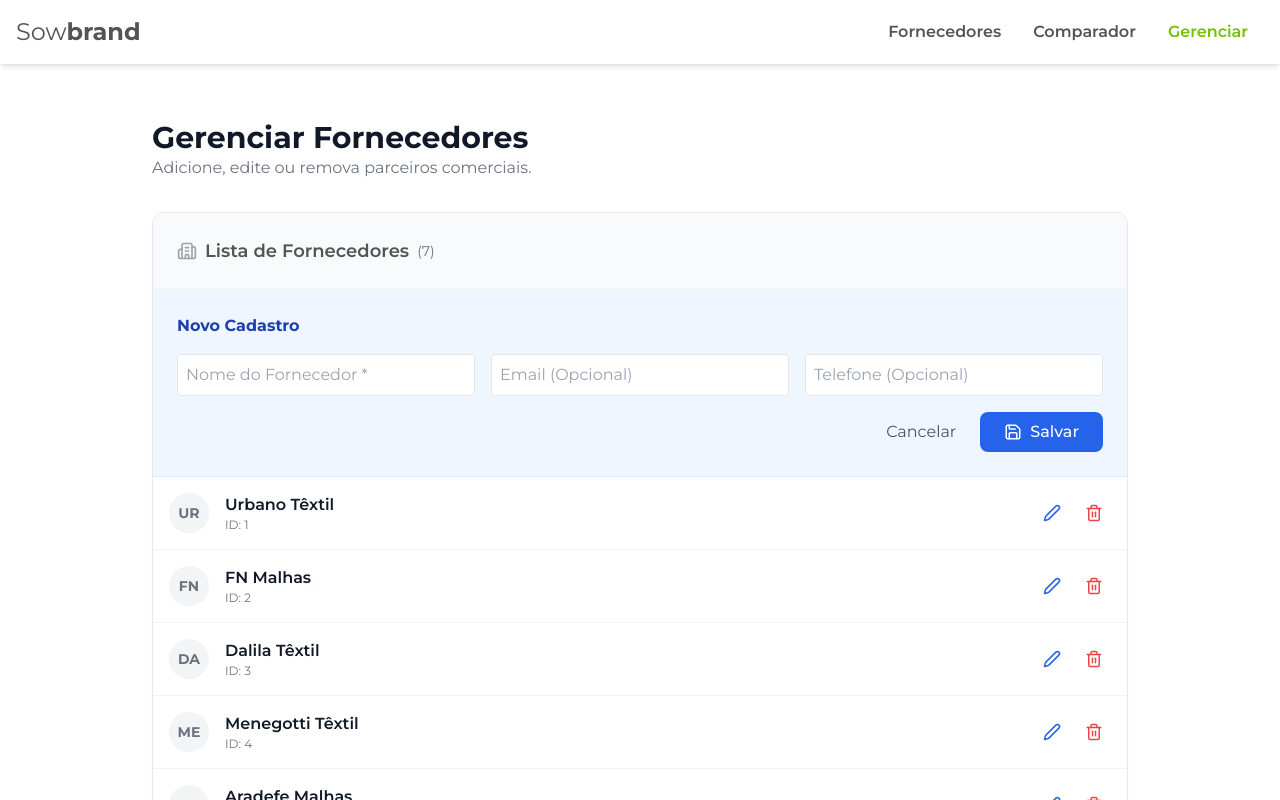
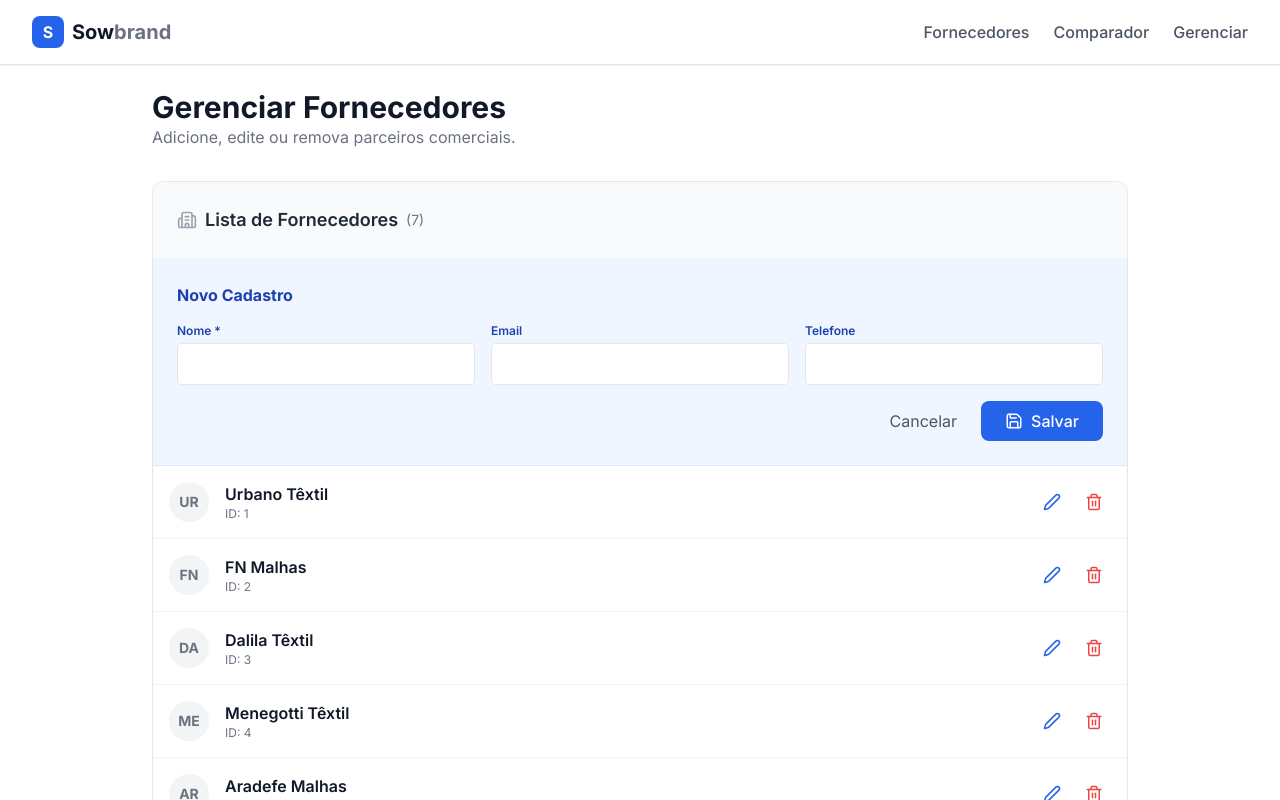
Before and after one commit to sowbrand/stackblitz-starters-izhtpd7q, a Next.js app: page /manage in a window 1280 px wide. Both pictures are taken after a click on the button "Novo Fornecedor". Shown: the top 800 px of the page. Built offline with nearby package versions, Linux system fonts and the light colour scheme.

Commit message:
correcao-module-not-found

```diff
--- /dev/null
+++ b/app/context/SupplierContext.tsx
@@ -0,0 +1,62 @@
+'use client';
+
+import React, { createContext, useContext, useState, ReactNode } from 'react';
+// Caminhos relativos (saindo de app/context -> app -> raiz -> types/lib)
+import { Supplier, Mesh } from '../../types';
+import { INITIAL_SUPPLIERS, INITIAL_MESHES } from '../../lib/constants';
+
+interface SupplierContextType {
+  suppliers: Supplier[];
+  meshes: Mesh[];
+  addSupplier: (supplier: Supplier) => void;
+  updateSupplier: (id: string, data: Partial<Supplier>) => void;
+  deleteSupplier: (id: string) => void;
+  addMesh: (mesh: Mesh) => void;
+  updateMesh: (mesh: Mesh) => void;
+  setMeshes: React.Dispatch<React.SetStateAction<Mesh[]>>;
+}
+
+const SupplierContext = createContext<SupplierContextType | undefined>(undefined);
+
+export function SupplierProvider({ children }: { children: ReactNode }) {
+  const [suppliers, setSuppliers] = useState<Supplier[]>(INITIAL_SUPPLIERS);
+  const [meshes, setMeshes] = useState<Mesh[]>(INITIAL_MESHES);
+
+  const addSupplier = (supplier: Supplier) => {
+    setSuppliers(prev => [...prev, supplier]);
+  };
+
+  const updateSupplier = (id: string, data: Partial<Supplier>) => {
+    setSuppliers(prev => prev.map(s => s.id === id ? { ...s, ...data } : s));
+  };
+
+  const deleteSupplier = (id: string) => {
+    setSuppliers(prev => prev.filter(s => s.id !== id));
+  };
+
+  const addMesh = (mesh: Mesh) => {
+    setMeshes(prev => [...prev, mesh]);
+  };
+
+  const updateMesh = (updatedMesh: Mesh) => {
+    setMeshes(prev => prev.map(m => m.id === updatedMesh.id ? updatedMesh : m));
+  };
+
+  return (
+    <SupplierContext.Provider value={{
+        suppliers, meshes,
+        addSupplier, updateSupplier, deleteSupplier,
+        addMesh, updateMesh, setMeshes
+    }}>
+      {children}
+    </SupplierContext.Provider>
+  );
+}
+
+export function useSupplierContext() {
+  const context = useContext(SupplierContext);
+  if (context === undefined) {
+    throw new Error('useSupplierContext deve ser usado dentro de um SupplierProvider');
+  }
+  return context;
+}
--- a/app/layout.tsx
+++ b/app/layout.tsx
@@ -1,31 +1,42 @@
+import type { Metadata } from 'next';
+import { Inter } from 'next/font/google';
+import './globals.css';
+// Importação segura assumindo app/context
+import { SupplierProvider } from './context/SupplierContext';
 
-import React from "react";
-import type { Metadata } from "next";
-import { Navbar } from "@/components/ui/Navbar";
-import "./globals.css";
+const inter = Inter({ subsets: ['latin'] });
 
 export const metadata: Metadata = {
-  title: "Sowbrand - Gestão Têxtil Inteligente",
-  description: "Um aplicativo inteligente para gestão, leitura, comparação e análise de malhas têxteis.",
+  title: 'Sowbrand',
+  description: 'Gestão de Malhas',
 };
 
 export default function RootLayout({
   children,
-}: Readonly<{
+}: {
   children: React.ReactNode;
-}>) {
+}) {
   return (
     <html lang="pt-BR">
-      <head>
-        <link rel="preconnect" href="https://fonts.googleapis.com" />
-        <link rel="preconnect" href="https://fonts.gstatic.com" crossOrigin="anonymous" />
-        <link href="https://fonts.googleapis.com/css2?family=Montserrat:wght@400;500;600;700&display=swap" rel="stylesheet" />
-      </head>
-      <body className="bg-white min-h-screen text-[#545454]">
-        <Navbar />
-        <main className="p-4 sm:p-6 md:p-8">
-          {children}
-        </main>
+      <body className={inter.className}>
+        <SupplierProvider>
+            {/* Header Fixo */}
+            <header className="bg-white border-b sticky top-0 z-50 shadow-sm">
+              <div className="max-w-7xl mx-auto px-4 sm:px-6 lg:px-8 h-16 flex items-center justify-between">
+                <div className="flex items-center gap-2">
+                  <div className="h-8 w-8 bg-blue-600 rounded-lg flex items-center justify-center text-white font-bold">S</div>
+                  <span className="text-xl font-bold text-gray-900">Sow<span className="text-gray-500">brand</span></span>
+                </div>
+                <nav className="flex space-x-6">
+                  <a href="/" className="text-gray-600 hover:text-blue-600 font-medium transition-colors">Fornecedores</a>
+                  <a href="/compare" className="text-gray-600 hover:text-blue-600 font-medium transition-colors">Comparador</a>
+                  <a href="/manage" className="text-gray-600 hover:text-blue-600 font-medium transition-colors">Gerenciar</a>
+                </nav>
+              </div>
+            </header>
+
+            {children}
+        </SupplierProvider>
       </body>
     </html>
   );
--- a/app/manage/page.tsx
+++ b/app/manage/page.tsx
@@ -1,29 +1,30 @@
 'use client';
 
 import React, { useState } from 'react';
-import { Supplier } from '@/types';
-import { INITIAL_SUPPLIERS } from '@/lib/constants';
-import { Trash2, Edit2, Plus, Save, X, Building2 } from 'lucide-react';
+// Caminho relativo para types (saindo de app/manage -> app -> raiz -> types)
+import { Supplier } from '../../types';
+import { Trash2, Edit2, Plus, Save, Building2 } from 'lucide-react';
+// Caminho relativo para context (saindo de app/manage -> app -> context)
+import { useSupplierContext } from '../context/SupplierContext';
 
 export default function ManageSuppliers() {
-  // Estado local dos fornecedores (inicia com a lista oficial)
-  const [suppliers, setSuppliers] = useState<Supplier[]>(INITIAL_SUPPLIERS);
+  const { suppliers, addSupplier, updateSupplier, deleteSupplier } = useSupplierContext();
 
-  // Controles de Edição/Criação
   const [isAdding, setIsAdding] = useState(false);
   const [editingId, setEditingId] = useState<string | null>(null);
 
-  // Campos do formulário
-  const [formData, setFormData] = useState({ name: '', email: '', phone: '' });
+  const [formData, setFormData] = useState({
+    name: '',
+    email: '',
+    phone: ''
+  });
 
-  // Iniciar criação
   const startAdd = () => {
     setFormData({ name: '', email: '', phone: '' });
     setIsAdding(true);
     setEditingId(null);
   };
 
-  // Iniciar edição
   const startEdit = (supplier: Supplier) => {
     setFormData({
         name: supplier.name,
@@ -34,34 +35,38 @@ export default function ManageSuppliers() {
     setIsAdding(false);
   };
 
-  // Salvar (Criar ou Atualizar)
   const handleSave = () => {
-    if (!formData.name.trim()) return alert("O nome é obrigatório");
+    if (!formData.name.trim()) {
+        alert("O nome é obrigatório");
+        return;
+    }
 
     if (editingId) {
-      // Atualizar existente
-      setSuppliers(prev => prev.map(s =>
-        s.id === editingId ? { ...s, ...formData } : s
-      ));
+      updateSupplier(editingId, formData);
       setEditingId(null);
     } else {
-      // Criar novo
       const newSupplier: Supplier = {
         id: Date.now().toString(),
-        ...formData
+        name: formData.name,
+        email: formData.email,
+        phone: formData.phone
       };
-      setSuppliers(prev => [...prev, newSupplier]);
+      addSupplier(newSupplier);
       setIsAdding(false);
     }
-    // Limpa form
     setFormData({ name: '', email: '', phone: '' });
   };
 
-  // Deletar
   const handleDelete = (id: string) => {
-    if (confirm('Tem certeza que deseja excluir este fornecedor?')) {
-      setSuppliers(prev => prev.filter(s => s.id !== id));
+    if (confirm('Tem certeza? Isso pode afetar malhas vinculadas.')) {
+      deleteSupplier(id);
     }
+  };
+
+  const handleCancel = () => {
+      setIsAdding(false);
+      setEditingId(null);
+      setFormData({ name: '', email: '', phone: '' });
   };
 
   return (
@@ -74,9 +79,8 @@ export default function ManageSuppliers() {
       </div>
 
       <div className="bg-white rounded-xl shadow-sm border border-gray-200 overflow-hidden">
-        {/* Cabeçalho da Lista */}
         <div className="p-6 border-b border-gray-100 flex justify-between items-center bg-gray-50">
-          <h2 className="text-lg font-semibold flex items-center gap-2">
+          <h2 className="text-lg font-semibold flex items-center gap-2 text-gray-800">
             <Building2 size={20} className="text-gray-400"/>
             Lista de Fornecedores <span className="text-sm font-normal text-gray-500">({suppliers.length})</span>
           </h2>
@@ -90,45 +94,33 @@ export default function ManageSuppliers() {
           )}
         </div>
 
-        {/* Formulário de Edição/Criação (Aparece condicionalmente) */}
         {(isAdding || editingId) && (
           <div className="p-6 bg-blue-50 border-b border-blue-100">
             <h3 className="font-bold text-blue-800 mb-4">{isAdding ? 'Novo Cadastro' : 'Editando Fornecedor'}</h3>
             <div className="grid grid-cols-1 md:grid-cols-3 gap-4 mb-4">
-                <input
-                  type="text"
-                  placeholder="Nome do Fornecedor *"
-                  value={formData.name}
-                  onChange={(e) => setFormData({...formData, name: e.target.value})}
-                  className="p-2 border rounded focus:ring-2 focus:ring-blue-500 outline-none"
-                />
-                <input
-                  type="email"
-                  placeholder="Email (Opcional)"
-                  value={formData.email}
-                  onChange={(e) => setFormData({...formData, email: e.target.value})}
-                  className="p-2 border rounded focus:ring-2 focus:ring-blue-500 outline-none"
-                />
-                <input
-                  type="text"
-                  placeholder="Telefone (Opcional)"
-                  value={formData.phone}
-                  onChange={(e) => setFormData({...formData, phone: e.target.value})}
-                  className="p-2 border rounded focus:ring-2 focus:ring-blue-500 outline-none"
-                />
+                <div>
+                    <label className="block text-xs font-semibold text-blue-800 mb-1">Nome *</label>
+                    <input type="text" value={formData.name} onChange={(e) => setFormData({...formData, name: e.target.value})} className="w-full p-2 border rounded" />
+                </div>
+                <div>
+                    <label className="block text-xs font-semibold text-blue-800 mb-1">Email</label>
+                    <input type="email" value={formData.email} onChange={(e) => setFormData({...formData, email: e.target.value})} className="w-full p-2 border rounded" />
+                </div>
+                <div>
+                    <label className="block text-xs font-semibold text-blue-800 mb-1">Telefone</label>
+                    <input type="text" value={formData.phone} onChange={(e) => setFormData({...formData, phone: e.target.value})} className="w-full p-2 border rounded" />
+                </div>
             </div>
             <div className="flex gap-2 justify-end">
-                <button onClick={() => { setIsAdding(false); setEditingId(null); }} className="px-4 py-2 text-gray-600 hover:bg-white rounded-lg transition-colors">Cancelar</button>
-                <button onClick={handleSave} className="flex items-center gap-2 bg-blue-600 text-white px-6 py-2 rounded-lg hover:bg-blue-700 font-medium">
-                    <Save size={18} /> Salvar
-                </button>
+                <button onClick={handleCancel} className="px-4 py-2 text-gray-600 hover:bg-white rounded-lg">Cancelar</button>
+                <button onClick={handleSave} className="flex items-center gap-2 bg-blue-600 text-white px-6 py-2 rounded-lg hover:bg-blue-700 font-medium"><Save size={18} /> Salvar</button>
             </div>
           </div>
         )}
 
-        {/* Lista */}
         <div className="divide-y divide-gray-100">
-          {suppliers.map(supplier => (
+          {suppliers.length > 0 ? (
+              suppliers.map(supplier => (
                 <div key={supplier.id} className={`p-4 flex items-center justify-between hover:bg-gray-50 transition-colors ${editingId === supplier.id ? 'bg-blue-50' : ''}`}>
                   <div className="flex items-center gap-4">
                     <div className="h-10 w-10 bg-gray-100 rounded-full flex items-center justify-center text-gray-500 font-bold text-sm">
@@ -136,33 +128,20 @@ export default function ManageSuppliers() {
                     </div>
                     <div>
                         <p className="font-semibold text-gray-900">{supplier.name}</p>
-                    <p className="text-xs text-gray-500">ID: {supplier.id}</p>
+                        <div className="flex gap-3 text-xs text-gray-500">
+                            <span>ID: {supplier.id}</span>
+                            {supplier.email && <span>• {supplier.email}</span>}
                         </div>
                     </div>
-
+                  </div>
                   <div className="flex items-center gap-2">
-                <button
-                    onClick={() => startEdit(supplier)}
-                    disabled={!!editingId}
-                    className="p-2 text-blue-600 hover:bg-blue-100 rounded-full disabled:opacity-30 transition-colors"
-                    title="Editar"
-                >
-                    <Edit2 size={18} />
-                </button>
-                <button
-                    onClick={() => handleDelete(supplier.id)}
-                    disabled={!!editingId}
-                    className="p-2 text-red-500 hover:bg-red-100 rounded-full disabled:opacity-30 transition-colors"
-                    title="Excluir"
-                >
-                    <Trash2 size={18} />
-                </button>
+                    <button onClick={() => startEdit(supplier)} disabled={!!editingId} className="p-2 text-blue-600 hover:bg-blue-100 rounded-full"><Edit2 size={18} /></button>
+                    <button onClick={() => handleDelete(supplier.id)} disabled={!!editingId} className="p-2 text-red-500 hover:bg-red-100 rounded-full"><Trash2 size={18} /></button>
                   </div>
                 </div>
-          ))}
-
-          {suppliers.length === 0 && (
-              <div className="p-8 text-center text-gray-500">Nenhum fornecedor cadastrado.</div>
+              ))
+          ) : (
+              <div className="p-12 text-center text-gray-500">Nenhum fornecedor cadastrado.</div>
           )}
         </div>
       </div>
```
Also changed, not shown: types/index.ts (+2 -13 lines). Lines whose indentation alone changed are shown as unchanged.
